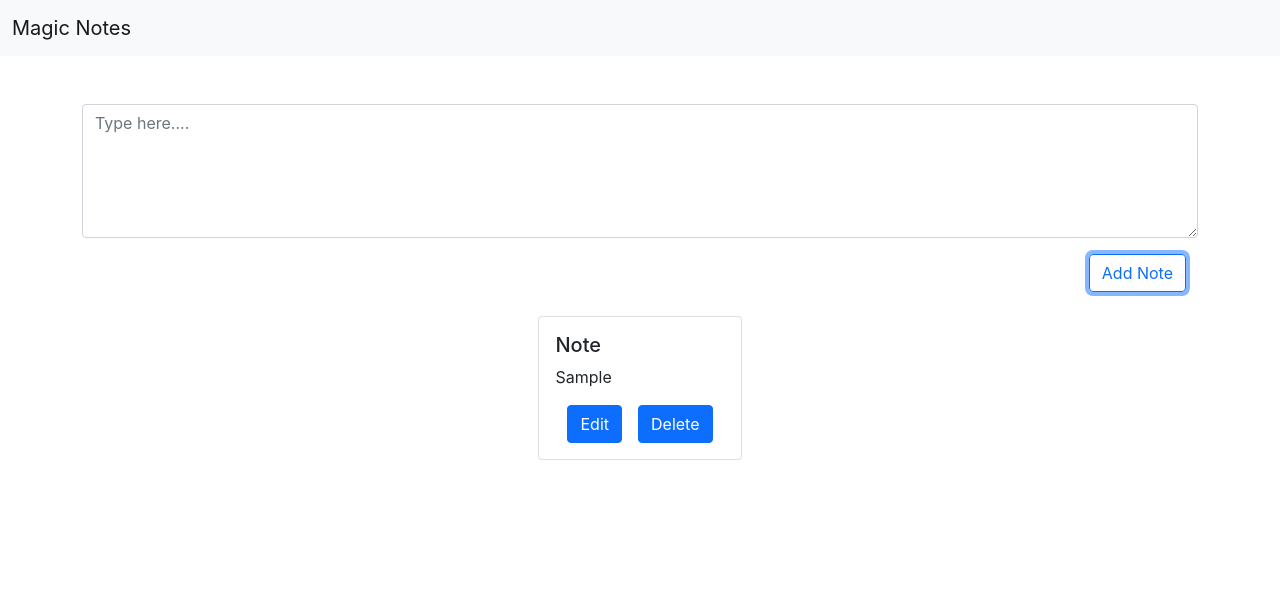
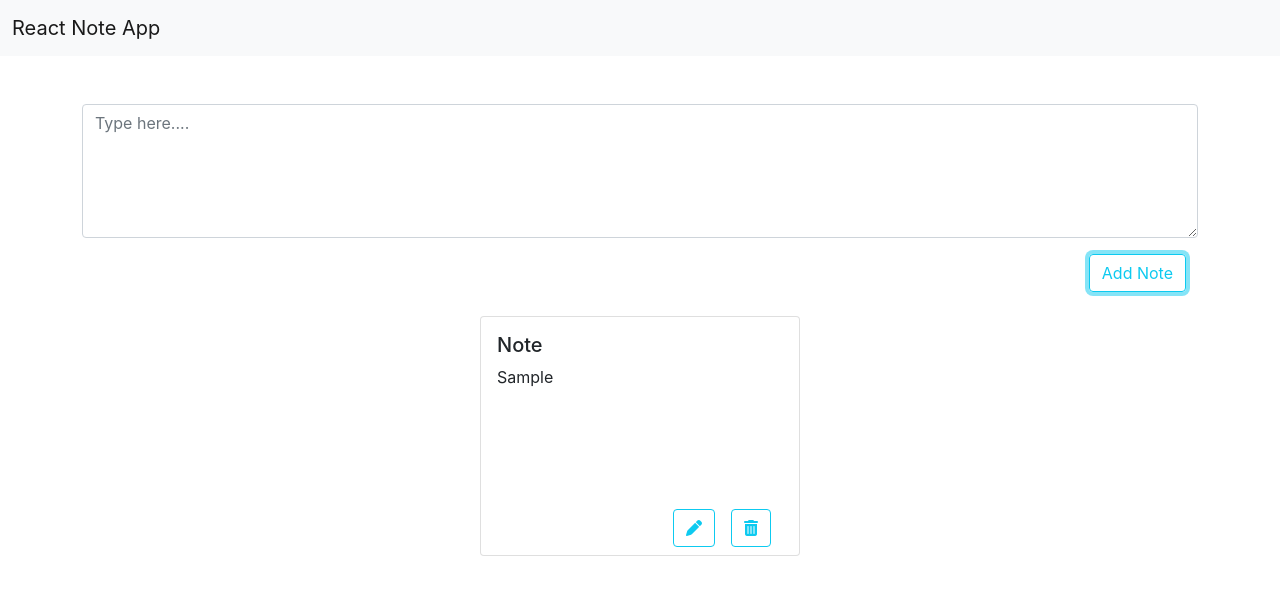
Before and after one commit to usamarasheeddev/react-notes-app, a React (Create React App) app: page / in a window 1280 px wide. Both pictures are taken after typing "Sample" into the empty fields and a click on the button "Add Note". Shown: the top 594 px of the page. Built offline with nearby package versions, Linux system fonts and the light colour scheme.

Commit message:
before_Local_storage

```diff
--- a/public/index.html
+++ b/public/index.html
@@ -24,7 +24,7 @@
       work correctly both with client-side routing and a non-root public URL.
       Learn how to configure a non-root public URL by running `npm run build`.
     -->
-  <title>Notes</title>
+  <title>React Notes</title>
 </head>
 
 <body>
@@ -43,5 +43,6 @@
 </body>
 <script src="https://cdn.jsdelivr.net/npm/bootstrap@5.0.2/dist/js/bootstrap.bundle.min.js"
   integrity="sha384-MrcW6ZMFYlzcLA8Nl+NtUVF0sA7MsXsP1UyJoMp4YLEuNSfAP+JcXn/tWtIaxVXM" crossorigin="anonymous"></script>
+  <script src="https://kit.fontawesome.com/143e38025a.js" crossorigin="anonymous"></script>
 
 </html>
--- a/src/App.css
+++ b/src/App.css
@@ -36,3 +36,15 @@
     transform: rotate(360deg);
   }
 }
+#note{
+  width: 20rem;
+  height: 15em;
+  overflow-y:hidden
+}
+#textPara{
+  height: 8rem;
+  overflow-y: scroll;
+}
+#btn{
+
+}
--- a/src/App.js
+++ b/src/App.js
@@ -5,12 +5,13 @@ import NoteList from './components/NoteList';
 import { useState } from 'react';
 import TextArea from './components/TextArea';
 import { nanoid } from 'nanoid'
+import { toBeEnabled } from '@testing-library/jest-dom/dist/matchers';
 
 
 function App() {
   const [notes, setNotes] = useState([])
 
-//ADD A NOTE
+  //ADD A NOTE
   const addNote = (text) => {
     const newNote = {
       text: text,
@@ -22,24 +23,39 @@ function App() {
 
   }
   //HANDLE NOTE DELETE
-  const deleteNote=(id)=>{
-    const newArr=notes.filter((note)=> note.id!==id)
+  const deleteNote = (id) => {
+    const newArr = notes.filter((note) => note.id !== id)
     setNotes(newArr)
   }
 
   //EDIT A NOTE
-  const editNote=(id)=>{
-    const find=notes.find((note)=>note.id==id)
-    console.log(find)
+  const editNote = (id) => {
+    const find = notes.find((note) => note.id == id)
+    let val = document.getElementById('textArea').value
+    document.getElementById('textArea').value = find.text
+    // const index = notes.findIndex(x => x.id === id);
+
+
   }
+  // const updateNote = (id) => {
+  //   const findNote = notes.find((note) => note.id == id)
+
+  //   let val = document.getElementById('textArea').value
+  //   document.getElementById('textArea').value = findNote.text
+
+  //   const index = notes.findIndex(x => x.id === id);
+
+  //   const newArr = [...notes, notes[index] = { text: val, id: id }]
+  //   setNotes(newArr)
+  // }
 
   return (
     <>
 
 
-      <Navbar title="Magic Notes" />
+      <Navbar title="React Note App" />
       <div className="container">
-        <TextArea handleNoteSave={addNote} />
+        <TextArea handleNoteSave={addNote} findText={editNote} /*updateNote={updateNote}*/ />
       </div>
       <div className="container">
 
--- a/src/components/Note.js
+++ b/src/components/Note.js
@@ -1,11 +1,11 @@
 import React from 'react'
 
-export default function Note({text,id,handleOnDelete,editNote}) {
-  const handleDelete=()=>{
+export default function Note({ text, id, handleOnDelete, editNote }) {
+  const handleDelete = () => {
     handleOnDelete(id)
   }
 
-  const handleEdit=()=>{
+  const handleEdit = () => {
     editNote(id)
   }
   return (
@@ -14,13 +14,13 @@ export default function Note({text,id,handleOnDelete,editNote}) {
     //     this is a note1
 
     // </div>
-        <div className="card mt-4 " >
+    <div className="card mt-4 " id='note' >
       <div className="card-body">
         <h5 className="card-title">Note</h5>
-              <p className="card-text">{ text}</p>
-              <div className="container d-flex justify-content-start " >
-              <a href="#" className="btn btn-primary" onClick={handleEdit} >Edit</a>
-              <a href="#" className="btn btn-primary ms-3"onClick={handleDelete}>Delete</a>
+        <p id='textPara' className="card-text">{text}</p>
+        <div className="container d-flex justify-content-end " id='btn' >
+          <a href="#" className="btn btn-outline-info" onClick={handleEdit} ><i className="fa-solid fa-pen"></i></a>
+          <a href="#" className="btn btn-outline-info ms-3" onClick={handleDelete}><i className="fa-solid fa-trash-can"></i></a>
         </div>
       </div>
     </div>
--- a/src/components/TextArea.js
+++ b/src/components/TextArea.js
@@ -1,7 +1,7 @@
 import React, { useState } from 'react'
 
 
-export default function TextArea({ handleNoteSave }) {
+export default function TextArea({ handleNoteSave, findText, updateNote }) {
     const [noteText, setnoteText] = useState('')
 
     const handleOnChange = (event) => {
@@ -9,6 +9,7 @@ export default function TextArea({ handleNoteSave }) {
 
 
     }
+    //HANDLE SAVE
     const handleSave = () => {
         if (noteText.trim().length > 0) {
 
@@ -16,7 +17,14 @@ export default function TextArea({ handleNoteSave }) {
             setnoteText('')
             document.getElementById('textArea').value = ''
         }
+
     }
+
+    //HNADLE UPDATE
+    // const handleUpdate = () => {
+    //     updateNote(noteText)
+    //     console.log(noteText)
+    // }
     return (
         <>
             <form >
@@ -25,7 +33,8 @@ export default function TextArea({ handleNoteSave }) {
                     <textarea className="form-control mt-5" placeholder='Type here....' id="textArea" onChange={handleOnChange} rows="5"></textarea>
                 </div>
                 <div className="container d-flex justify-content-end">
-                    <button type="button" onClick={handleSave} className="btn btn-outline-primary">Add Note</button>
+                    {/* <button type="button" onClick={handleUpdate} className="btn btn-outline-info me-5" id='updateBtn' >Update</button> */}
+                    <button type="button" onClick={handleSave} className="btn btn-outline-info">Add Note</button>
 
                 </div>
             </form>
```
Lines whose indentation alone changed are shown as unchanged.
